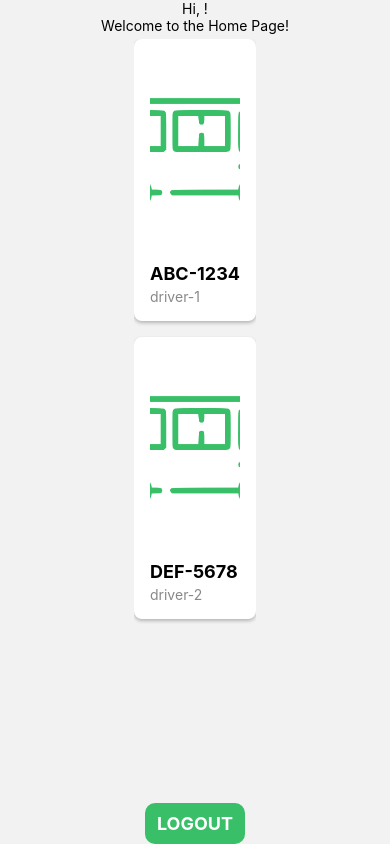
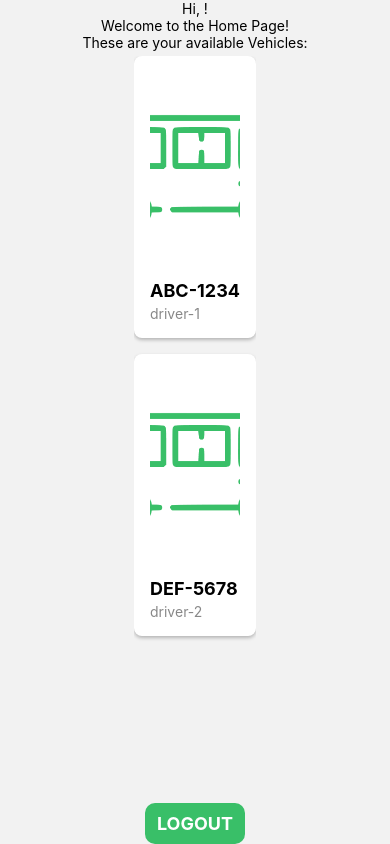
Before and after one commit to Youngermaster/expo-template-youngermaster, a React Native app: screen /Home in a window 390 px wide. Built offline with nearby package versions, Linux system fonts and the light colour scheme.

Commit message:
feat: Add available vehicles section to HomeScreen

```diff
--- a/screens/HomeScreen.tsx
+++ b/screens/HomeScreen.tsx
@@ -25,6 +25,8 @@ const HomeScreen = ({ navigation }: { navigation: any }) => {
     <SafeAreaView style={styles.container}>
       <Text>Hi, {driver?.name}!</Text>
       <Text>Welcome to the Home Page!</Text>
+
+      <Text>These are your available Vehicles:</Text>
       <ScrollView style={styles.vehicleContainer}>
         {vehicles.map((vehicle) => (
           <View key={vehicle.id}>
```
